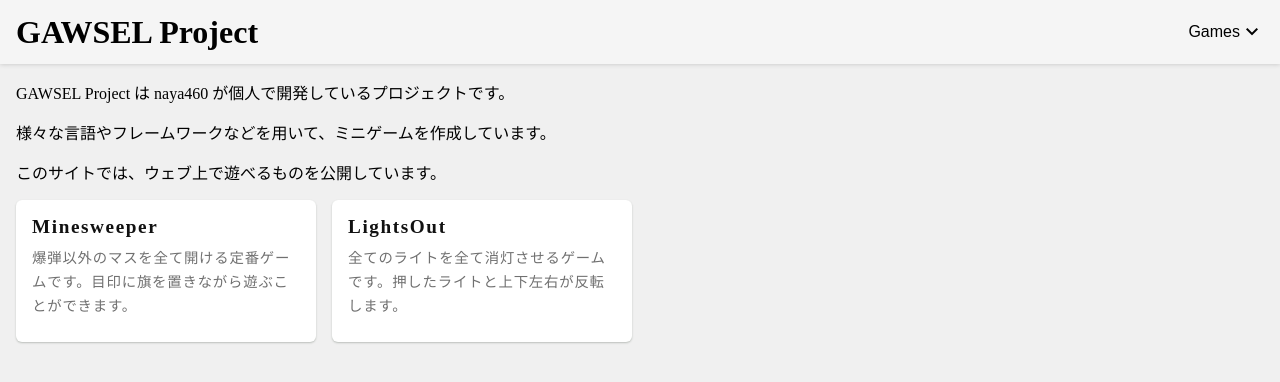
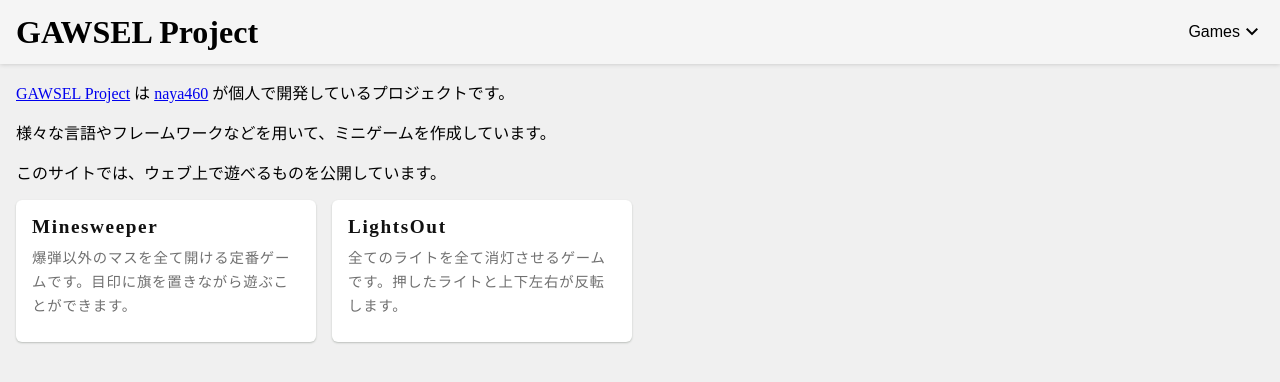
Before and after one commit to naya460/gawsel, a Next.js app in the folder website/: page / in a window 1280 px wide. Shown: the top 382 px of the page. Built offline with nearby package versions, Linux system fonts and the light colour scheme.

Commit message:
<website>リポジトリとアカウントのリンクを作成

```diff
--- a/website/src/pages/index.tsx
+++ b/website/src/pages/index.tsx
@@ -17,7 +17,8 @@ export default function Home() {
         <Header />
         <ClossFade>
           <div className={styles.contents}>
-            <p>GAWSEL Project は naya460 が個人で開発しているプロジェクトです。</p>
+            <p>
+              <Link href="https://github.com/naya460/gawsel">GAWSEL Project</Link> は <Link href="https://github.com/naya460">naya460</Link> が個人で開発しているプロジェクトです。</p>
             <p>様々な言語やフレームワークなどを用いて、ミニゲームを作成しています。</p>
             <p>このサイトでは、ウェブ上で遊べるものを公開しています。</p>
             <div className={styles.game_list}>
```
